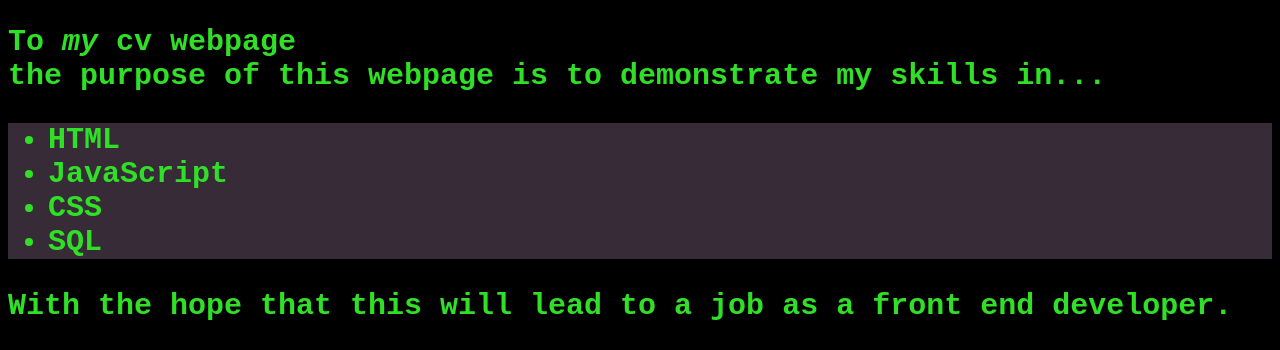
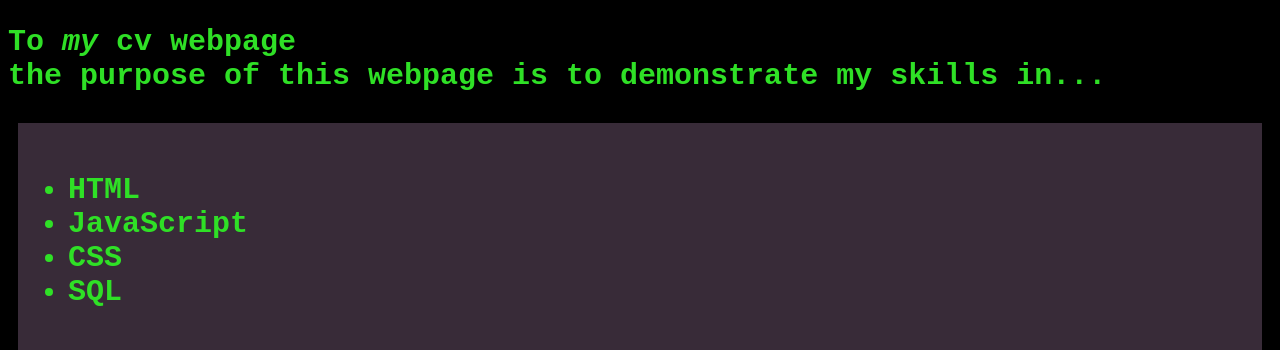
Before and after one commit to Stevescoder/Stevescoder.github.io, a plain HTML site: page index.html in a window 1280 px wide. Shown: the part 103-453 px from the top of the page. Drawn offline with Linux system fonts and the light colour scheme.

Commit message:
margin and padding added to lists

```diff
--- a/index.html
+++ b/index.html
@@ -16,7 +16,9 @@
          }
 
            .list{background-color:rgb(56, 43, 56);
-           font-weight:bold;}
+           font-weight:bold;
+            margin:10px;
+               padding:50px;}
 
 
 
```
